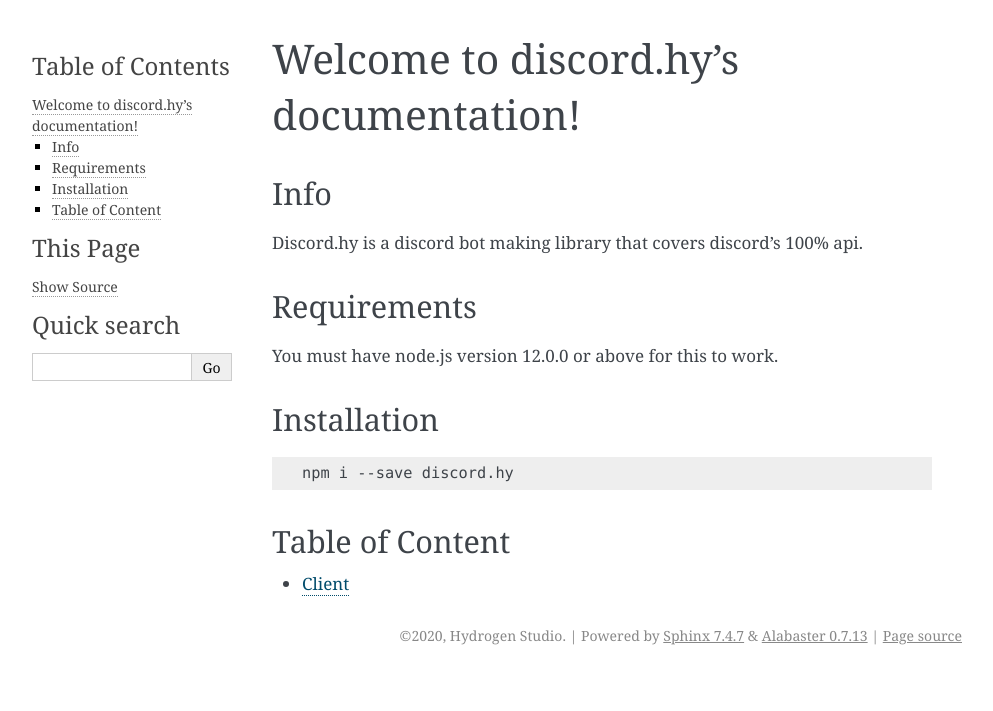
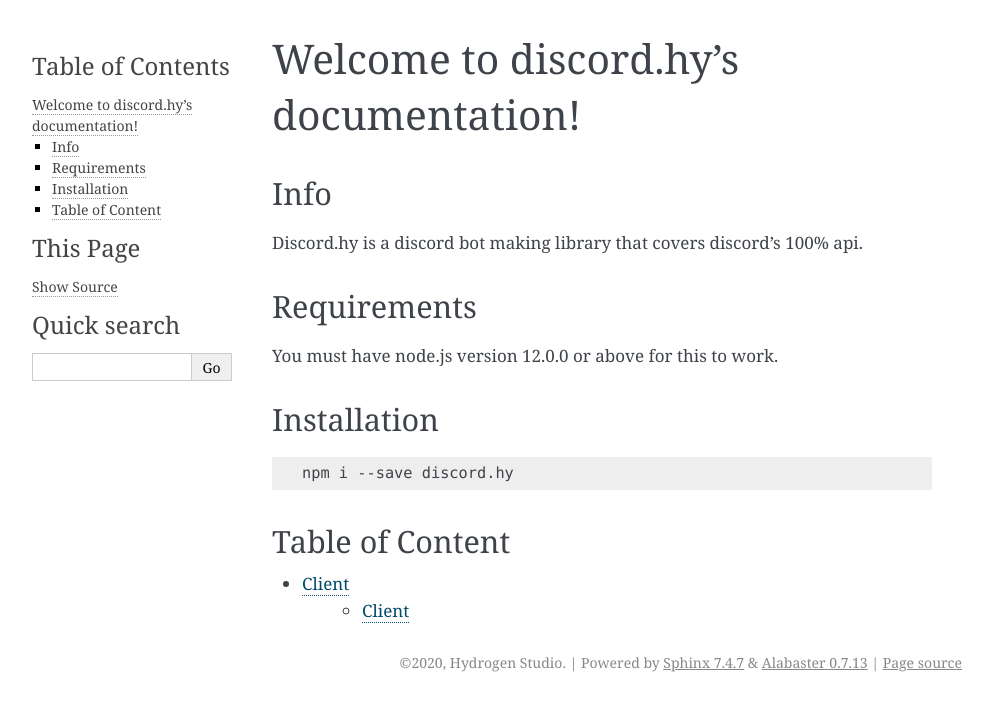
Before and after one commit to hydrogen-studio/dhy, a Sphinx documentation site: the page built from docs/source/index.rst, in a window 1280 px wide. Shown: the top 711 px of the page, without its empty margins (148-1141 px from the left). Built offline with Sphinx 7.4.7, drawn with Linux system fonts in a browser that asks for light colours.

Commit message:
Update index.rst

```diff
--- a/docs/source/index.rst
+++ b/docs/source/index.rst
@@ -28,3 +28,4 @@ Table of Content
 ----------------
 
 * `Client <https://dhy.readthedocs.io/en/latest/client.html>`_
+   * `Client <https://dhy.readthedocs.io/en/latest/client.html>`_
```
